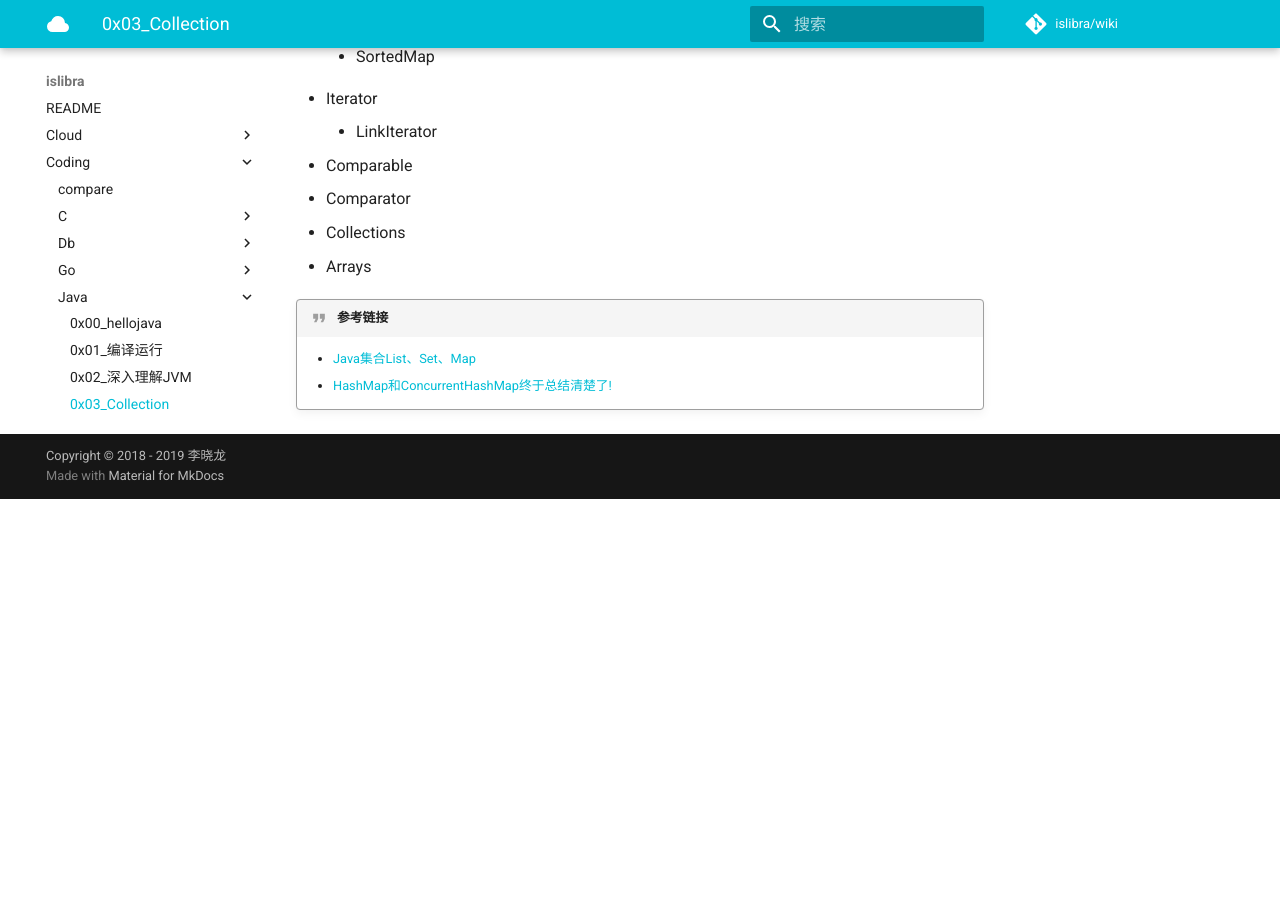
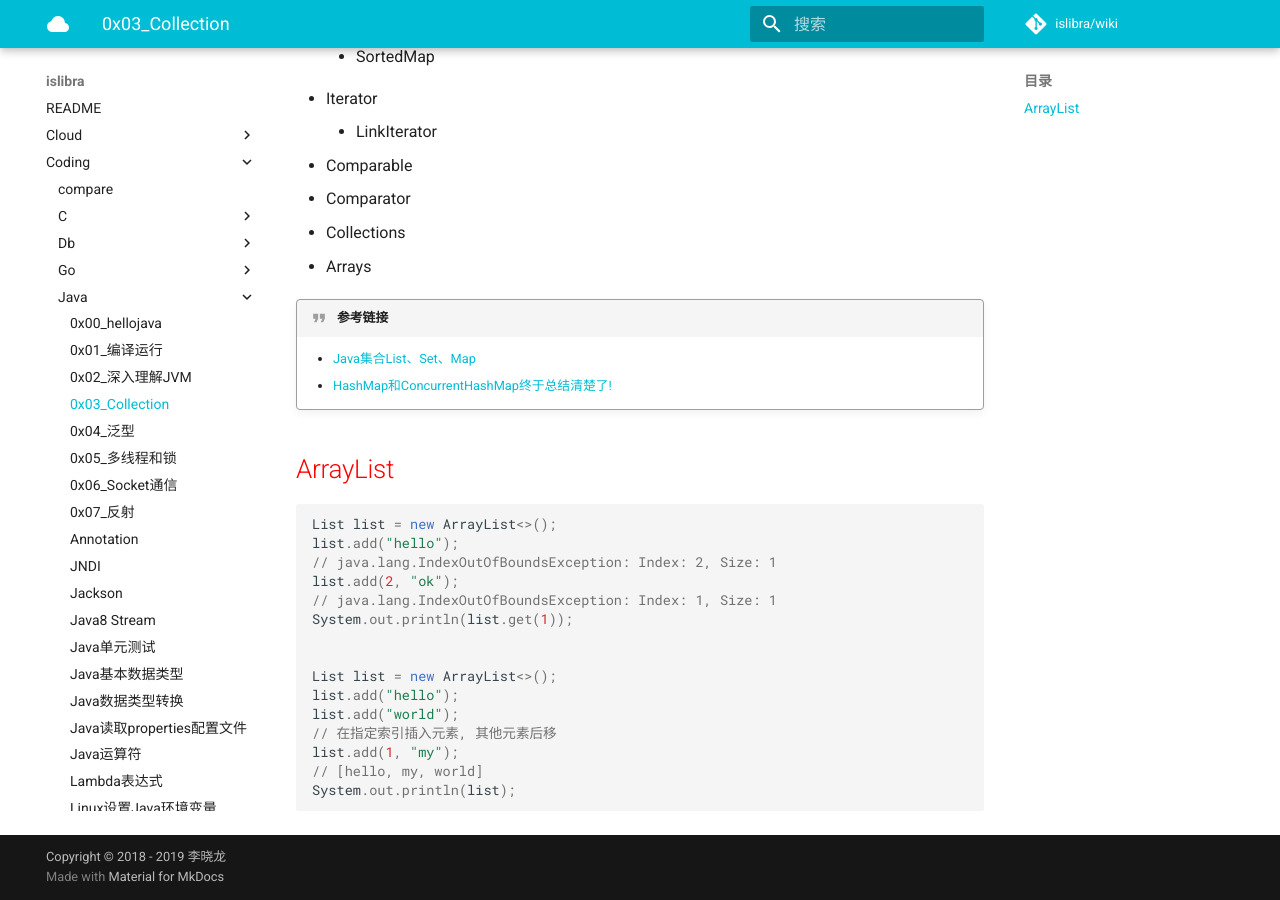
Before and after one commit to islibra/wiki, an MkDocs documentation site: the page built from docs/coding/java/0x03_Collection.md, in a window 1280 px wide and 900 px high, scrolled down 2069 px. Built offline with MkDocs 1.6.1 and Material for MkDocs 9.7.7, drawn with Linux system fonts in a browser that asks for light colours; comment, search, counter and statistics services are not loaded; before the commit the page ends 2568 px from its top, so only the background shows below that.

Commit message:
Update 0x03_Collection.md

````diff
--- a/docs/coding/java/0x03_Collection.md
+++ b/docs/coding/java/0x03_Collection.md
@@ -1,7 +1,6 @@
 # 0x03_Collection
 
 ![](assets/collection.jpg)
-
 
 - java.util.Collection<E>
     - AbstractCollection
@@ -58,3 +57,24 @@
 !!! quote "参考链接"
     - [Java集合List、Set、Map](https://mp.weixin.qq.com/s/he5d-RsifuqIN3dYc6yc9A)
     - [HashMap和ConcurrentHashMap终于总结清楚了!](https://mp.weixin.qq.com/s/AX9ZgiAtJ88rPmE3qzt1tA)
+
+
+## ArrayList
+
+```java
+List list = new ArrayList<>();
+list.add("hello");
+// java.lang.IndexOutOfBoundsException: Index: 2, Size: 1
+list.add(2, "ok");
+// java.lang.IndexOutOfBoundsException: Index: 1, Size: 1
+System.out.println(list.get(1));
+
+
+List list = new ArrayList<>();
+list.add("hello");
+list.add("world");
+// 在指定索引插入元素, 其他元素后移
+list.add(1, "my");
+// [hello, my, world]
+System.out.println(list);
+```
````
